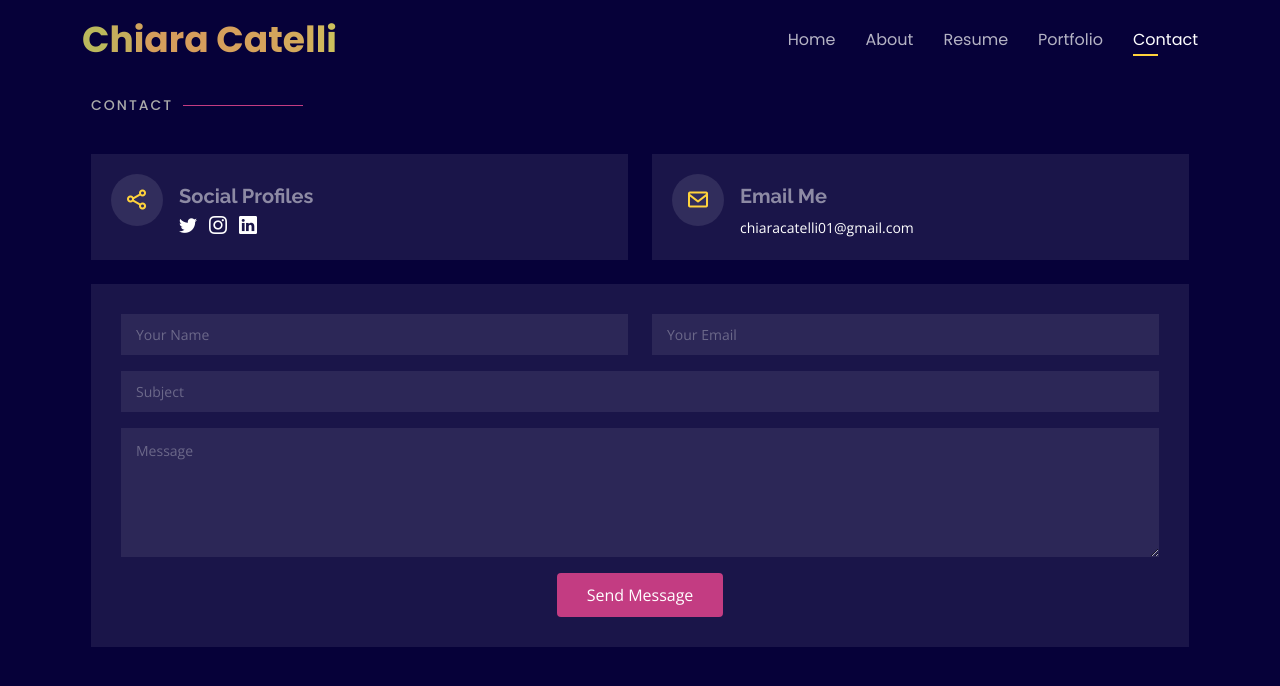
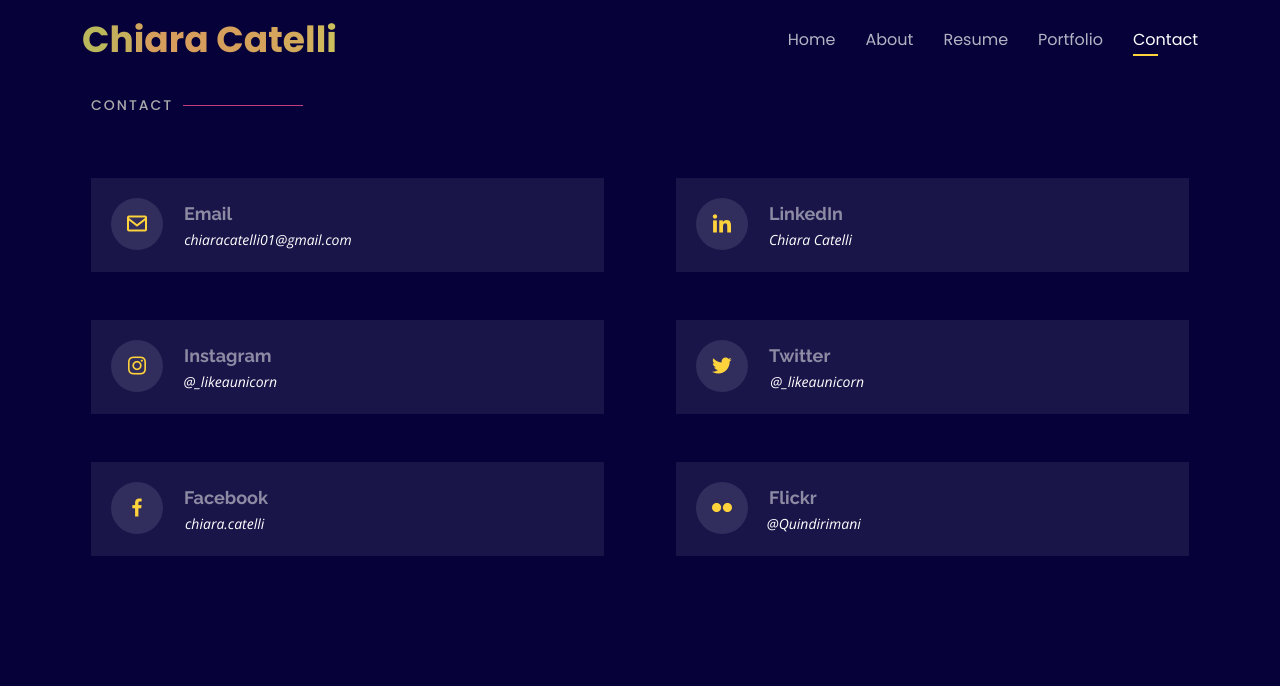
Before and after one commit to chiaracatelli/chiaracatelli.github.io, a plain HTML site: page index.html in a window 1280 px wide. Both pictures are taken after a click on the link "Contact". Drawn offline with nearby package versions, Linux system fonts and the light colour scheme.

Commit message:
added contact section

```diff
--- a/assets/css/style.css
+++ b/assets/css/style.css
@@ -922,6 +922,8 @@ section .container {
   width: 100%;
   background: rgba(255, 255, 255, 0.08);
 }
+
+
 .contact .info-box i.bx {
   font-size: 24px;
   color: #ffd33c;
@@ -930,19 +932,66 @@ section .container {
   float: left;
   background: rgba(255, 255, 255, 0.1);
 }
+
+.info-box i.bx:hover {
+  font-size: 24px;
+  color: #fff;
+  border-radius: 50%;
+  padding: 14px;
+  float: left;
+  background: #c33c82;
+}
+
+
 .contact .info-box h3 {
-  font-size: 20px;
+  font-size: 18px;
   color: rgba(255, 255, 255, 0.5);
   font-weight: 700;
-  margin: 10px 0 8px 68px;
+  margin: 0 0 5px 5px;
 }
-.contact .info-box p {
-  padding: 0;
+
+.email{
   color: #fff;
   line-height: 24px;
   font-size: 14px;
-  margin: 0 0 0 68px;
+  margin: 25px 68px 0 -48px;
 }
+
+.linkedin{
+  color: #fff;
+  line-height: 24px;
+  font-size: 14px;
+  margin: 25px 68px 0 -74px;
+}
+
+.instagram{
+  color: #fff;
+  line-height: 24px;
+  font-size: 14px;
+  margin: 25px 68px 0 -88px;
+}
+
+.twitter{
+  color: #fff;
+  line-height: 24px;
+  font-size: 14px;
+  margin: 25px 68px 0 -60px;
+}
+
+.flickr{
+  color: #fff;
+  line-height: 24px;
+  font-size: 14px;
+  margin: 25px 68px 0 -50px;
+}
+
+.facebook{
+  color: #fff;
+  line-height: 24px;
+  font-size: 14px;
+  margin: 25px 68px 0 -83px;
+}
+
 .contact .info-box .social-links {
   margin: 5px 0 0 68px;
   display: flex;
--- a/index.html
+++ b/index.html
@@ -63,8 +63,10 @@
       <div class="social-links">
         <!-- <a href="#" class="twitter"><i class="bi bi-twitter"></i></a> -->
         <!-- <a href="https://it-it.facebook.com/chiara.catelli.5" class="facebook"><i class="bi bi-facebook"></i></a> -->
-        <a href="https://www.instagram.com/_likeaunicorn/" class="instagram"><i class="bi bi-instagram"></i></a>
-        <a href="https://it.linkedin.com/in/chiara-catelli-3898671a5" class="linkedin"><i class="bi bi-linkedin"></i></a>
+        <a href="mailto:chiaracatelli01@gmail.com"><i class="fa-regular fa-envelope"></i></i></a>
+        <a href="https://www.instagram.com/_likeaunicorn/" ><i class="bi bi-instagram"></i></a>
+        <a href="https://it-it.facebook.com/chiara.catelli.5" ><i class="bi bi-facebook"></i></a>
+        <a href="https://it.linkedin.com/in/chiara-catelli-3898671a5" ><i class="bi bi-linkedin"></i></a>
       </div>
 
     </div>
@@ -962,51 +964,84 @@
         <h2>Contact</h2>
       </div>
 
-      <div class="row mt-2">
+      <div class="row mt-2" style="--bs-gutter-x: 4.5rem">
 
-        <div class="col-md-6 mt-4 d-flex align-items-stretch">
+        <div class="col-md-6 mt-5 d-flex align-items-stretch">
           <div class="info-box">
-            <i class="bx bx-share-alt"></i>
-            <h3>Social Profiles</h3>
+            <a href="mailto:chiaracatelli01@gmail.com">
+            <i class="bx bx-envelope"></i>
+            </a>
             <div class="social-links">
-              <a href="#" class="twitter"><i class="bi bi-twitter"></i></a>
-              <a href="#" class="instagram"><i class="bi bi-instagram"></i></a>
-              <a href="#" class="linkedin"><i class="bi bi-linkedin"></i></a>
+                <h3 >Email</h3>
+                <p class="email"><i>chiaracatelli01@gmail.com</i></p>
             </div>
           </div>
         </div>
 
-        <div class="col-md-6 mt-4 d-flex align-items-stretch">
+        <div class="col-md-6 mt-5 d-flex align-items-stretch">
           <div class="info-box">
-            <i class="bx bx-envelope"></i>
-            <h3>Email Me</h3>
-            <p>chiaracatelli01@gmail.com</p>
+            <a href="https://it.linkedin.com/in/chiara-catelli-3898671a5">
+            <i class="bx bxl-linkedin"></i>
+            </a>
+            <div class="social-links">
+              <h3>LinkedIn</h3>
+              <p class="linkedin"><i>Chiara Catelli</i></p>
             </div>
            </div>
         </div>
 
-      <form id="gform" name="gform" action="forms/contact.php" method="post" role="form" class="php-email-form mt-4">
-        <div class="row">
-          <div class="col-md-6 form-group">
-            <input type="text" name="name" class="form-control" id="name" placeholder="Your Name" required>
-          </div>
-          <div class="col-md-6 form-group mt-3 mt-md-0">
-            <input type="email" class="form-control" name="email" id="email" placeholder="Your Email" required>
+        <div class="col-md-6 mt-5 d-flex align-items-stretch">
+          <div class="info-box">
+            <a href="https://www.instagram.com/_likeaunicorn/">
+            <i class="bx bxl-instagram"></i>
+            </a>
+            <div class="social-links">
+              <h3>Instagram</h3>
+              <p class="instagram"><i>@_likeaunicorn</i></p>
             </div>
            </div>
-        <div class="form-group mt-3">
-          <input type="text" class="form-control" name="subject" id="subject" placeholder="Subject" required>
         </div>
-        <div class="form-group mt-3">
-          <textarea class="form-control" name="message" rows="5" placeholder="Message" required></textarea>
+
+        <div class="col-md-6 mt-5 d-flex align-items-stretch">
+          <div class="info-box">
+            <a href="https://mobile.twitter.com/_likeaunicorn">
+            <i class="bx bxl-twitter"></i>
+            </a>
+            <div class="social-links">
+              <h3>Twitter</h3>
+              <p class="twitter"><i>@_likeaunicorn</i></p>
             </div>
-        <div class="my-3">
-          <div class="loading">Loading</div>
-          <div class="error-message"></div>
-          <div class="sent-message">Your message has been sent. Thank you!</div>
            </div>
-        <div class="text-center"><button type="submit">Send Message</button></div>
-      </form>
+        </div>
+
+        <div class="col-md-6 mt-5 d-flex align-items-stretch">
+          <div class="info-box">
+            <a href="https://www.flickr.com/photos/98056398@N07/">
+            <i class="bx bxl-facebook"></i>
+            </a>
+            <div class="social-links">
+              <h3>Facebook</h3>
+              <p class="facebook"><i>chiara.catelli</i></p>
+
+            </div>
+           </div>
+        </div>
+
+        <div class="col-md-6 mt-5 d-flex align-items-stretch">
+          <div class="info-box">
+            <a href="https://www.flickr.com/photos/98056398@N07/">
+            <i class="bx bxl-flickr"></i>
+            </a>
+            <div class="social-links">
+              <h3>Flickr</h3>
+              <p class="flickr"><i>@Quindirimani</i></p>
+
+            </div>
+           </div>
+        </div>
+
+
+      </div>
 
     </div>
   </section><!-- End Contact Section -->
@@ -1020,6 +1055,7 @@
   <script src="assets/vendor/waypoints/noframework.waypoints.js"></script>
   <script src="assets/vendor/php-email-form/validate.js"></script>
   <script src="assets/vendor/typed/typed.js"></script>
+  <script src="https://kit.fontawesome.com/35a1eaeda0.js" crossorigin="anonymous"></script>
 
   <script src="https://ajax.googleapis.com/ajax/libs/jquery/3.5.1/jquery.min.js"></script>
 
```
Lines whose indentation alone changed are shown as unchanged.
